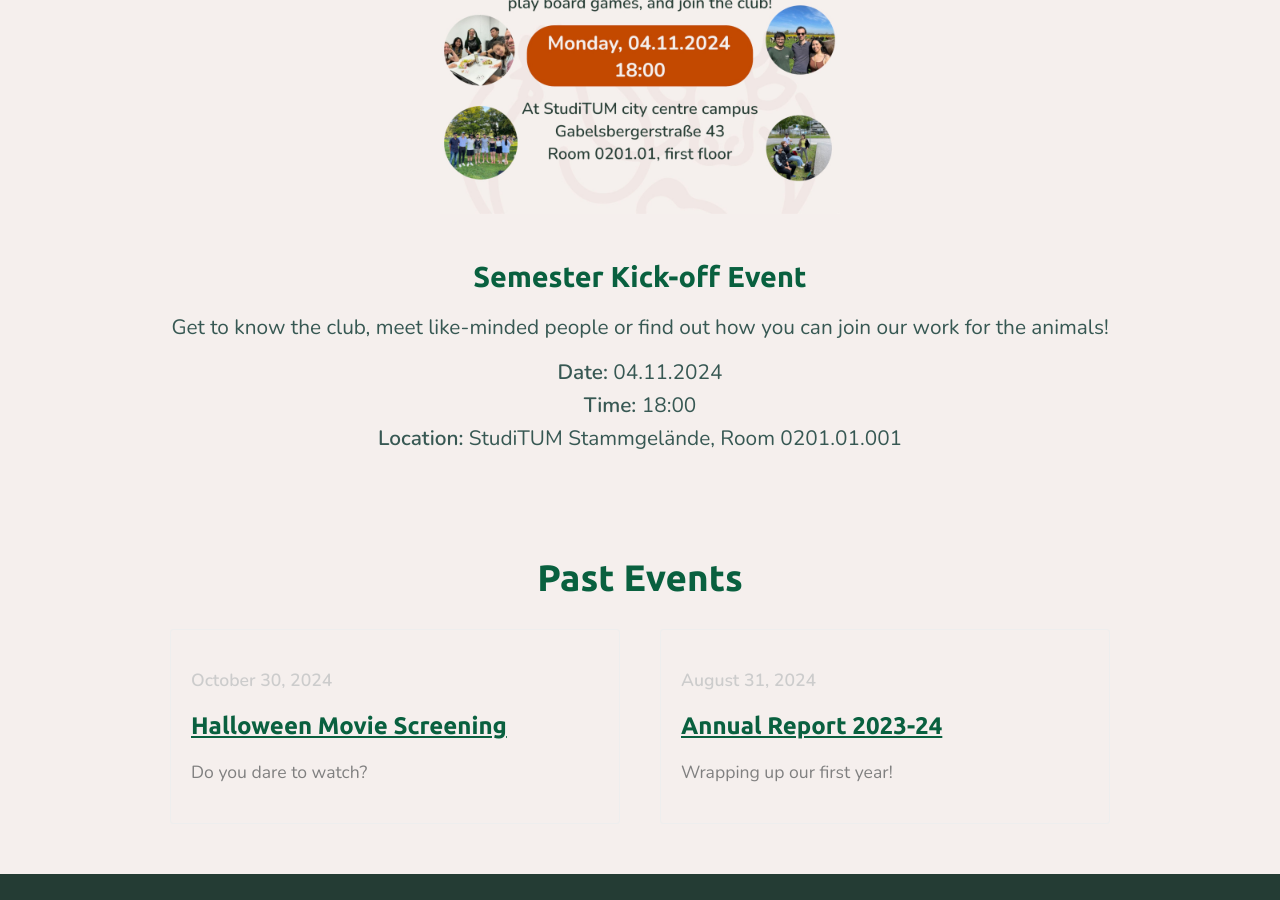
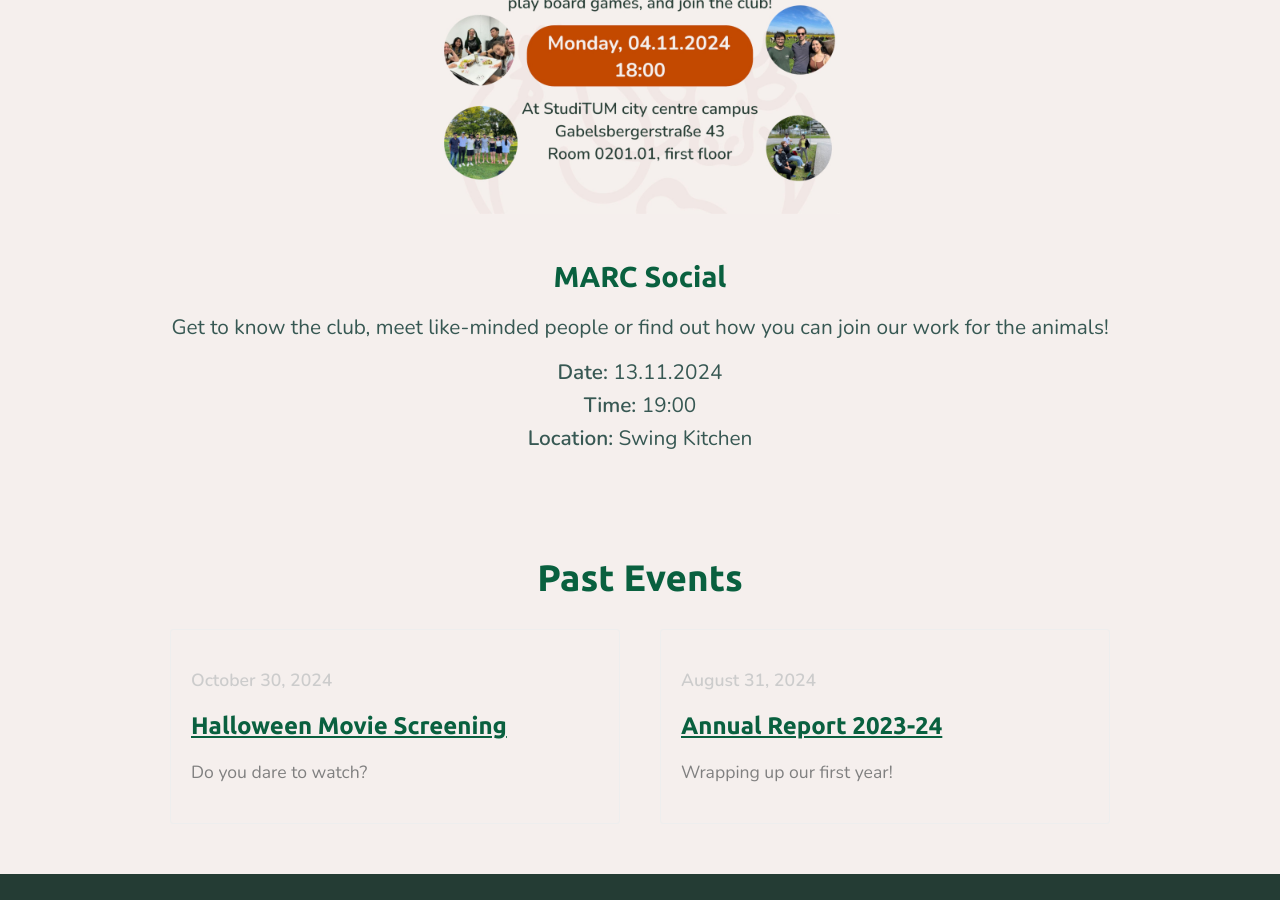
Before and after one commit to municharc/municharc.github.io, a Jekyll site: the page built from index.html, in a window 1280 px wide and 900 px high, scrolled down 1556 px. Built offline with Jekyll 4.4.1, drawn with Linux system fonts in a browser that asks for light colours; nearby versions of some CDN libraries.

Commit message:
Next event

```diff
--- a/index.html
+++ b/index.html
@@ -73,12 +73,12 @@ title: Munich Animal Rights Club
 	<div class="next-event-info" style="margin-top: 20px;
 			text-align: center;">
 		<a >
-			<h3>Semester Kick-off Event</h3>
+			<h3>MARC Social</h3>
 		</a>
 		<p>Get to know the club, meet like-minded people or find out how you can join our work for the animals!</p>
-		<p><span>Date:</span> 04.11.2024</p>
-		<p><span>Time:</span> 18:00</p>
-		<p><span>Location:</span> StudiTUM Stammgelände, Room 0201.01.001 </p>
+		<p><span>Date:</span> 13.11.2024</p>
+		<p><span>Time:</span> 19:00</p>
+		<p><span>Location:</span> Swing Kitchen </p>
 	</div>
 </div>
 
```
